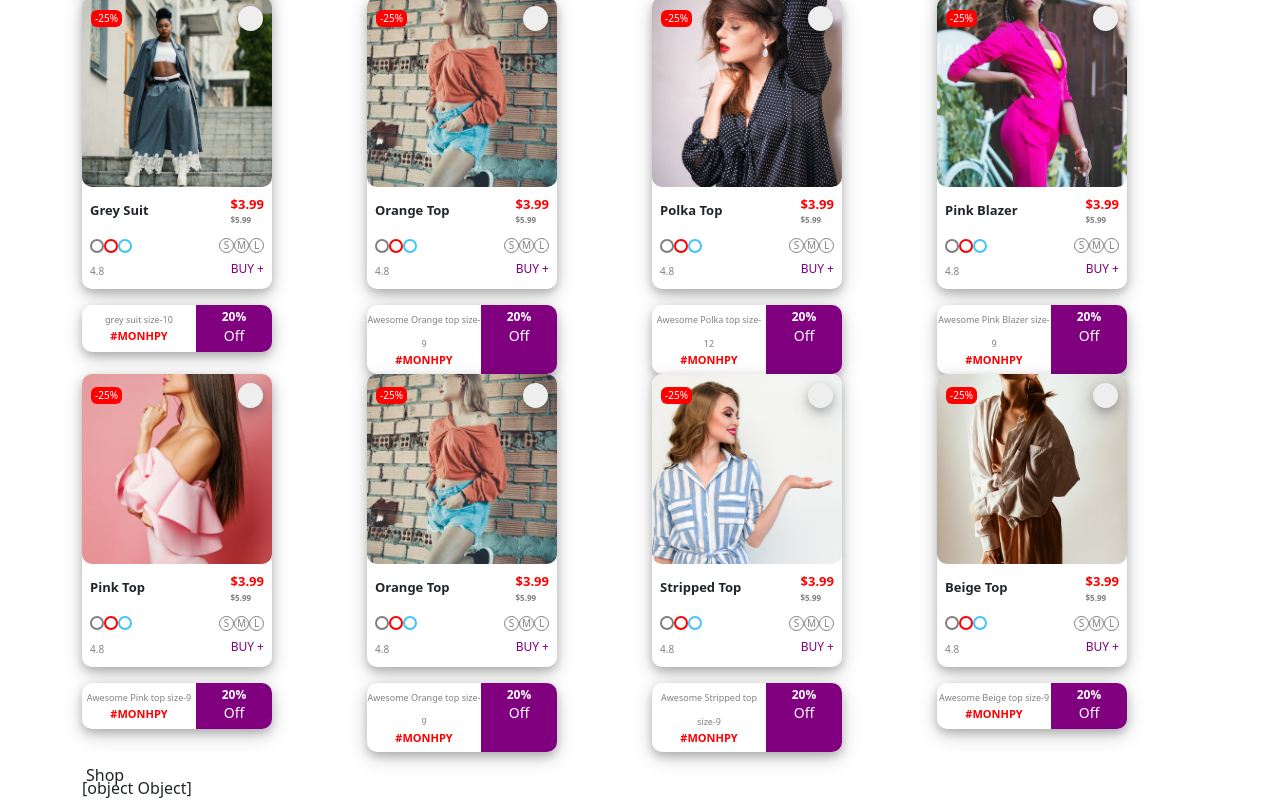
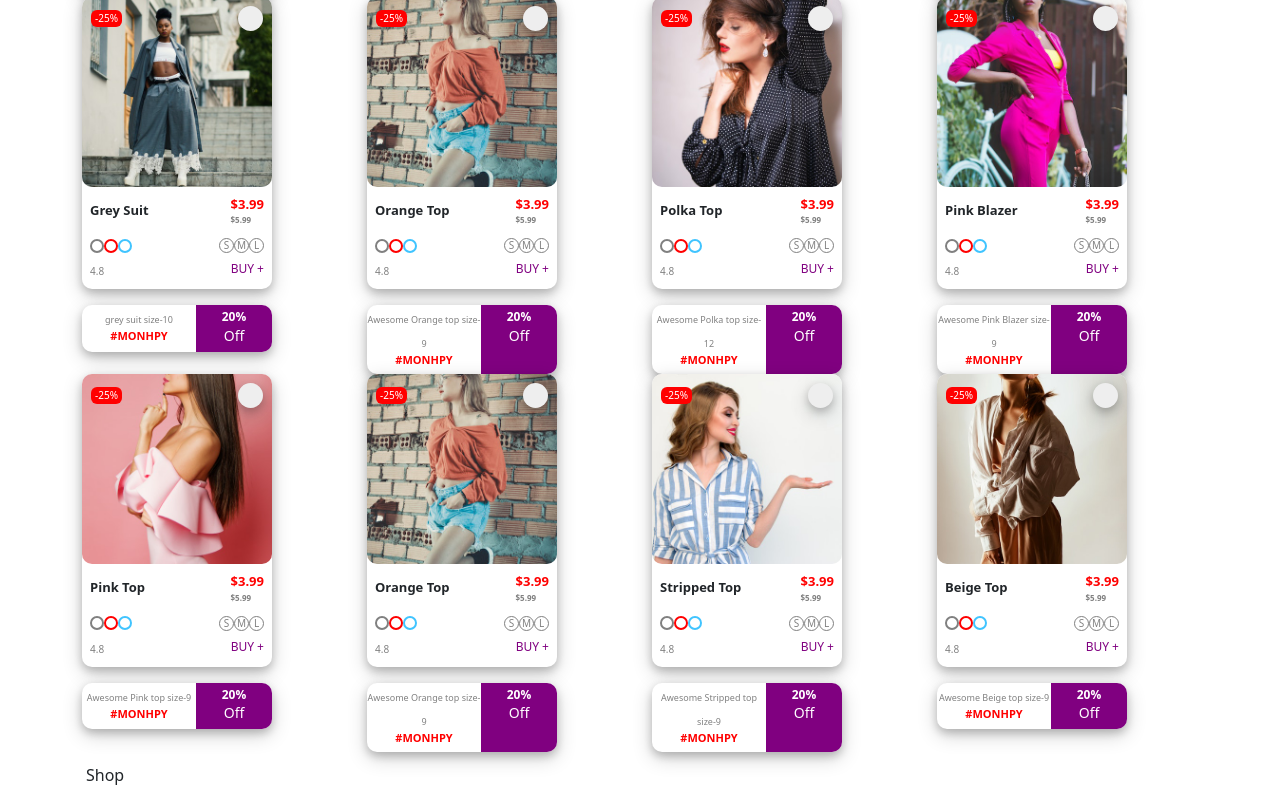
Before and after one commit to Carol254/kuiFashions, an Angular app: page /dashboard/shop in a window 1280 px wide. Shown: the part 479-1279 px from the top of the page. Built offline with nearby package versions, Linux system fonts and the light colour scheme.

Commit message:
changes to shop-component

```diff
--- a/src/app/dashboard/shop/shop.component.html
+++ b/src/app/dashboard/shop/shop.component.html
@@ -79,6 +79,9 @@
     	</div>
 		<div class="btn" (click)="onShoppingItem()">Shop</div>
 		<div *ngFor="let product of productsArr">
-			{{product}}
+			{{product.Name}}
+			{{product.Description}}
+			{{product.img}}
+			{{product.Amount}}
 		</div>
     </div>
```
